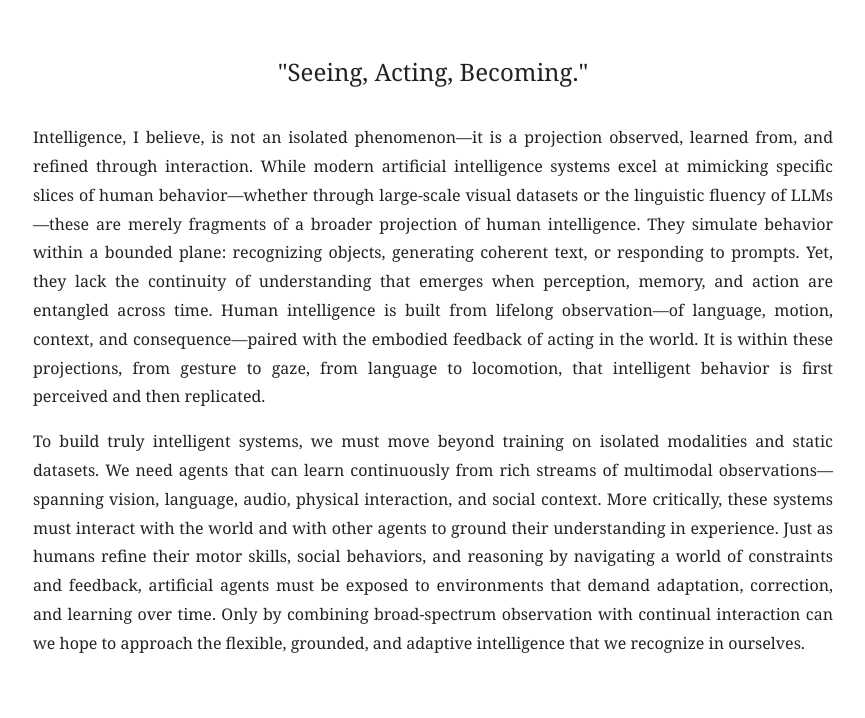
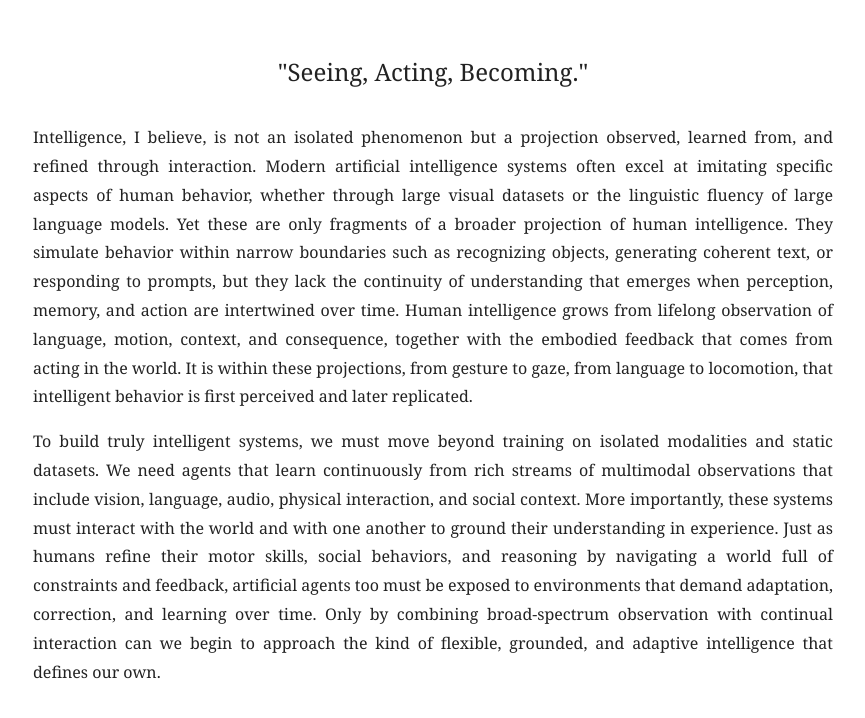
Before and after one commit to AnujithM/AnujithM.github.io, a Jekyll site: the page files/research_statement_2025.html, which Jekyll copies as it is, in a window 1280 px wide. Shown: the top 718 px of the page, without its empty margins (207-1072 px from the left). Built offline with Jekyll 4.4.1, drawn with Linux system fonts in a browser that asks for light colours.

Commit message:
Update research_statement_2025.html

```diff
--- a/files/research_statement_2025.html
+++ b/files/research_statement_2025.html
@@ -34,10 +34,9 @@
 </head>
 <body>
   <h1>"Seeing, Acting, Becoming."</h1>
+<p>Intelligence, I believe, is not an isolated phenomenon but a projection observed, learned from, and refined through interaction. Modern artificial intelligence systems often excel at imitating specific aspects of human behavior, whether through large visual datasets or the linguistic fluency of large language models. Yet these are only fragments of a broader projection of human intelligence. They simulate behavior within narrow boundaries such as recognizing objects, generating coherent text, or responding to prompts, but they lack the continuity of understanding that emerges when perception, memory, and action are intertwined over time. Human intelligence grows from lifelong observation of language, motion, context, and consequence, together with the embodied feedback that comes from acting in the world. It is within these projections, from gesture to gaze, from language to locomotion, that intelligent behavior is first perceived and later replicated.</p>
 
-  <p>Intelligence, I believe, is not an isolated phenomenon—it is a projection observed, learned from, and refined through interaction. While modern artificial intelligence systems excel at mimicking specific slices of human behavior—whether through large-scale visual datasets or the linguistic fluency of LLMs—these are merely fragments of a broader projection of human intelligence. They simulate behavior within a bounded plane: recognizing objects, generating coherent text, or responding to prompts. Yet, they lack the continuity of understanding that emerges when perception, memory, and action are entangled across time. Human intelligence is built from lifelong observation—of language, motion, context, and consequence—paired with the embodied feedback of acting in the world. It is within these projections, from gesture to gaze, from language to locomotion, that intelligent behavior is first perceived and then replicated.</p>
-
-  <p>To build truly intelligent systems, we must move beyond training on isolated modalities and static datasets. We need agents that can learn continuously from rich streams of multimodal observations—spanning vision, language, audio, physical interaction, and social context. More critically, these systems must interact with the world and with other agents to ground their understanding in experience. Just as humans refine their motor skills, social behaviors, and reasoning by navigating a world of constraints and feedback, artificial agents must be exposed to environments that demand adaptation, correction, and learning over time. Only by combining broad-spectrum observation with continual interaction can we hope to approach the flexible, grounded, and adaptive intelligence that we recognize in ourselves.</p>
+<p>To build truly intelligent systems, we must move beyond training on isolated modalities and static datasets. We need agents that learn continuously from rich streams of multimodal observations that include vision, language, audio, physical interaction, and social context. More importantly, these systems must interact with the world and with one another to ground their understanding in experience. Just as humans refine their motor skills, social behaviors, and reasoning by navigating a world full of constraints and feedback, artificial agents too must be exposed to environments that demand adaptation, correction, and learning over time. Only by combining broad-spectrum observation with continual interaction can we begin to approach the kind of flexible, grounded, and adaptive intelligence that defines our own.</p>
 
 </body>
 </html>
```
